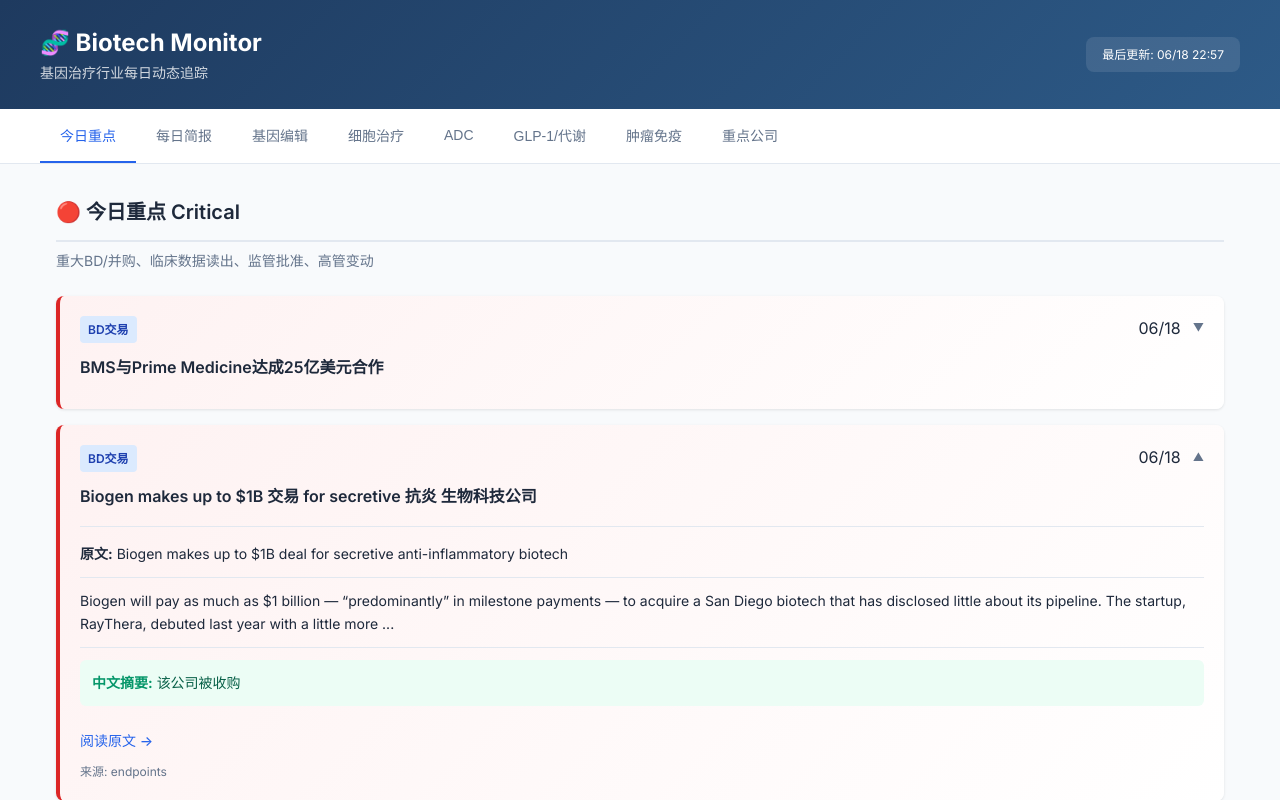
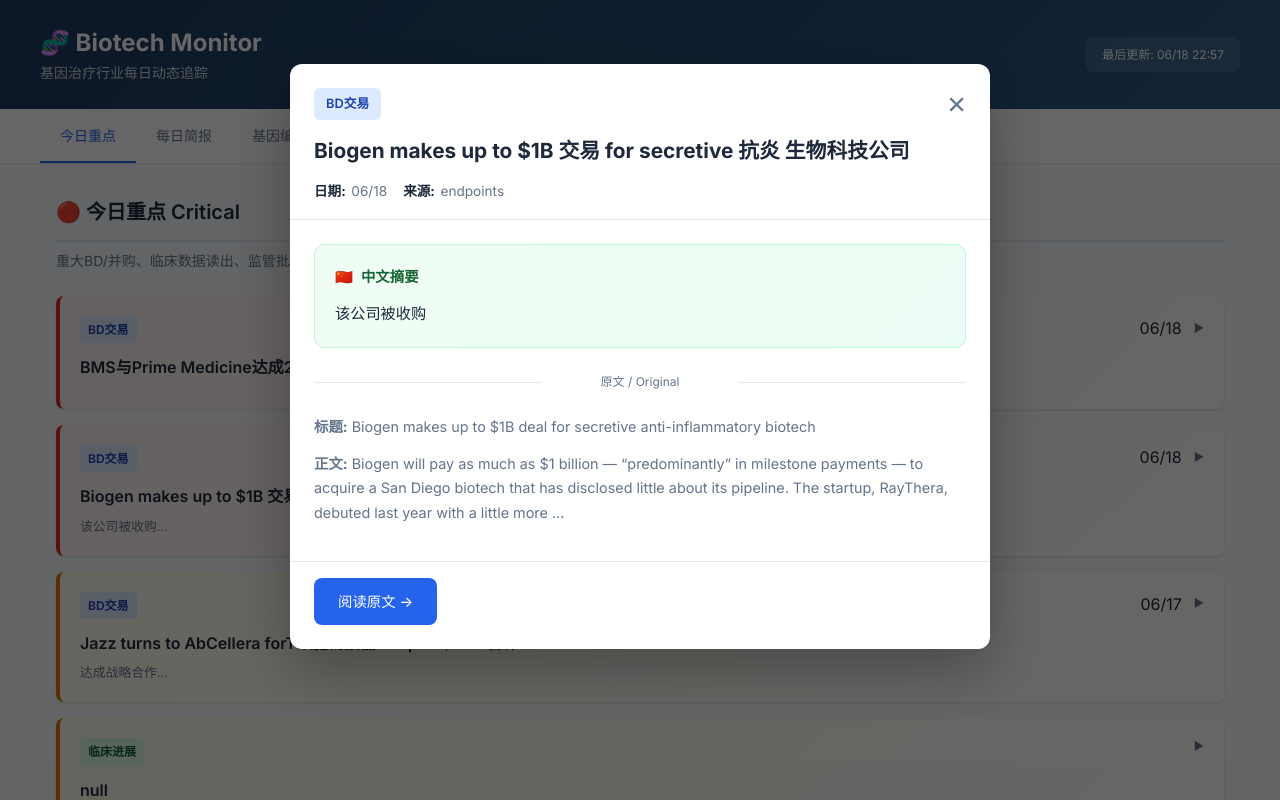
Before and after one commit to zhanghongling1010/biotech-monitor, a plain HTML site: page index.html in a window 1280 px wide. Both pictures are taken after a click on the element 640 px from the left and 481 px from the top of the page. Shown: the top 800 px of the page. Drawn offline with Linux system fonts and the light colour scheme.

Commit message:
Add modal popup with full Chinese details

```diff
--- a/css/style.css
+++ b/css/style.css
@@ -220,6 +220,13 @@
     margin-top: 0.5rem;
 }
 
+.alert-card .preview {
+    font-size: 0.8rem;
+    color: var(--text-secondary);
+    margin-top: 0.5rem;
+    line-height: 1.4;
+}
+
 /* Card Detail (Expandable) */
 .card-detail {
     display: none;
@@ -350,6 +357,13 @@
     font-size: 0.75rem;
     color: var(--text-secondary);
     flex-wrap: wrap;
+}
+
+.brief-item .preview {
+    font-size: 0.75rem;
+    color: var(--text-secondary);
+    margin-top: 0.35rem;
+    line-height: 1.3;
 }
 
 .brief-item .brief-item-meta .value {
@@ -642,6 +656,182 @@
     border-radius: var(--radius);
 }
 
+/* ===== Modal ===== */
+.modal {
+    display: none;
+    position: fixed;
+    top: 0;
+    left: 0;
+    width: 100%;
+    height: 100%;
+    background: rgba(0, 0, 0, 0.6);
+    z-index: 1000;
+    overflow-y: auto;
+}
+
+.modal.active {
+    display: flex;
+    align-items: flex-start;
+    justify-content: center;
+    padding: 2rem;
+}
+
+.modal-content {
+    background: var(--bg-card);
+    border-radius: 12px;
+    max-width: 700px;
+    width: 100%;
+    margin: 2rem auto;
+    box-shadow: 0 20px 60px rgba(0,0,0,0.3);
+    animation: modalSlideIn 0.3s ease;
+}
+
+@keyframes modalSlideIn {
+    from { opacity: 0; transform: translateY(-20px); }
+    to { opacity: 1; transform: translateY(0); }
+}
+
+.modal-header {
+    display: flex;
+    justify-content: space-between;
+    align-items: center;
+    padding: 1.5rem 1.5rem 0;
+}
+
+.modal-tag {
+    font-size: 0.8rem;
+    padding: 0.35rem 0.75rem;
+    border-radius: 6px;
+    font-weight: 600;
+}
+
+.modal-tag.deal { background: #dbeafe; color: #1e40af; }
+.modal-tag.clinical { background: #dcfce7; color: #166534; }
+.modal-tag.approval { background: #f3e8ff; color: #7c3aed; }
+
+.modal-close {
+    background: none;
+    border: none;
+    font-size: 2rem;
+    color: var(--text-secondary);
+    cursor: pointer;
+    padding: 0;
+    line-height: 1;
+}
+
+.modal-close:hover {
+    color: var(--text-primary);
+}
+
+.modal-title {
+    font-size: 1.3rem;
+    font-weight: 700;
+    padding: 1rem 1.5rem;
+    line-height: 1.4;
+}
+
+.modal-meta {
+    display: flex;
+    flex-wrap: wrap;
+    gap: 1rem;
+    padding: 0 1.5rem 1rem;
+    border-bottom: 1px solid var(--border);
+    font-size: 0.85rem;
+    color: var(--text-secondary);
+}
+
+.modal-meta-item {
+    display: flex;
+    align-items: center;
+    gap: 0.35rem;
+}
+
+.modal-meta-item strong {
+    color: var(--text-primary);
+}
+
+.modal-body {
+    padding: 1.5rem;
+}
+
+.modal-cn-content {
+    background: linear-gradient(135deg, #f0fdf4 0%, #ecfdf5 100%);
+    border: 1px solid #bbf7d0;
+    border-radius: 10px;
+    padding: 1.25rem;
+    margin-bottom: 1rem;
+}
+
+.modal-cn-content h3 {
+    font-size: 0.9rem;
+    color: #166534;
+    margin-bottom: 0.75rem;
+    display: flex;
+    align-items: center;
+    gap: 0.5rem;
+}
+
+.modal-cn-content h3::before {
+    content: "🇨🇳";
+}
+
+.modal-cn-content p {
+    font-size: 0.95rem;
+    line-height: 1.8;
+    color: #1e293b;
+}
+
+.modal-divider {
+    text-align: center;
+    color: var(--text-secondary);
+    font-size: 0.75rem;
+    margin: 1.5rem 0;
+    position: relative;
+}
+
+.modal-divider::before,
+.modal-divider::after {
+    content: "";
+    position: absolute;
+    top: 50%;
+    width: 35%;
+    height: 1px;
+    background: var(--border);
+}
+
+.modal-divider::before { left: 0; }
+.modal-divider::after { right: 0; }
+
+.modal-en-content {
+    color: var(--text-secondary);
+    font-size: 0.9rem;
+    line-height: 1.7;
+}
+
+.modal-en-content p {
+    margin-bottom: 0.75rem;
+}
+
+.modal-footer {
+    padding: 1rem 1.5rem 1.5rem;
+    border-top: 1px solid var(--border);
+}
+
+.modal-link {
+    display: inline-block;
+    background: var(--primary);
+    color: white;
+    padding: 0.75rem 1.5rem;
+    border-radius: 8px;
+    text-decoration: none;
+    font-weight: 500;
+    font-size: 0.9rem;
+}
+
+.modal-link:hover {
+    background: #1d4ed8;
+}
+
 /* ===== Responsive ===== */
 @media (max-width: 768px) {
     .header-content {
--- a/index.html
+++ b/index.html
@@ -120,6 +120,26 @@
         </section>
     </main>
 
+    <!-- 详情弹窗 Modal -->
+    <div id="detailModal" class="modal">
+        <div class="modal-content">
+            <div class="modal-header">
+                <span class="modal-tag" id="modalTag"></span>
+                <button class="modal-close" onclick="closeModal()">&times;</button>
+            </div>
+            <h2 class="modal-title" id="modalTitle"></h2>
+            <div class="modal-meta" id="modalMeta"></div>
+            <div class="modal-body">
+                <div class="modal-cn-content" id="modalCnContent"></div>
+                <div class="modal-divider">原文 / Original</div>
+                <div class="modal-en-content" id="modalEnContent"></div>
+            </div>
+            <div class="modal-footer">
+                <a id="modalLink" href="#" target="_blank" class="modal-link">阅读原文 →</a>
+            </div>
+        </div>
+    </div>
+
     <footer>
         <p>Biotech Monitor | 数据来源: PubMed, ClinicalTrials.gov, 公司公告 | 每日更新</p>
     </footer>
--- a/js/main.js
+++ b/js/main.js
@@ -127,28 +127,18 @@
     }
 
     container.innerHTML = items.map((item, idx) => `
-        <div class="alert-card ${item.priority === 'critical' ? 'critical' : 'warning'}">
+        <div class="alert-card ${item.priority === 'critical' ? 'critical' : 'warning'}" onclick="openDetailModal(${JSON.stringify(item).replace(/"/g, '&quot;')})">
             <div class="card-header">
                 <span class="tag ${item.type}">${item.tag}</span>
                 <div class="header-right">
                     ${item.companies?.length ? `<span class="companies">${item.companies.join(', ')}</span>` : ''}
                     ${item.company_type ? `<span class="company-type">${item.company_type}</span>` : ''}
                     <span class="date">${formatDate(item.date || item.pub_date || '')}</span>
-                    <span class="expand-icon">▼</span>
+                    <span class="expand-icon">▶</span>
                 </div>
             </div>
             <h4>${item.title_cn || item.title}</h4>
-            <div class="card-detail" id="critical-${idx}">
-                ${item.title_cn && item.title ? `<p class="description"><strong>原文:</strong> ${item.title}</p>` : ''}
-                ${item.description ? `<p class="description">${item.description}</p>` : ''}
-                ${item.description_cn ? `<p class="description-cn"><strong>中文摘要:</strong> ${item.description_cn}</p>` : ''}
-                ${item.value ? `<div class="meta-item"><strong>交易金额:</strong> ${item.value}</div>` : ''}
-                ${item.indication ? `<div class="meta-item"><strong>适应症:</strong> ${item.indication}</div>` : ''}
-                ${item.stage ? `<div class="meta-item"><strong>阶段:</strong> ${item.stage}</div>` : ''}
-                ${item.company ? `<div class="meta-item"><strong>公司:</strong> ${item.company}</div>` : ''}
-                ${item.link ? `<a href="${item.link}" target="_blank" class="read-more">阅读原文 →</a>` : ''}
-                ${item.source ? `<div class="meta">来源: ${item.source}</div>` : ''}
-            </div>
+            ${item.description_cn ? `<p class="preview">${item.description_cn.slice(0, 80)}...</p>` : ''}
         </div>
     `).join('');
 }
@@ -162,22 +152,17 @@
         dealsList.innerHTML = '<div class="empty-card">暂无新交易</div>';
     } else {
         dealsList.innerHTML = deals.map((d, i) => `
-            <div class="brief-item">
+            <div class="brief-item" onclick="openDetailModal(${JSON.stringify(d).replace(/"/g, '&quot;')})">
                 <div class="brief-item-header">
                     <span class="item-title">${d.title_cn || d.title}</span>
-                    <span class="expand-icon">▼</span>
+                    <span class="expand-icon">▶</span>
                 </div>
                 <div class="brief-item-meta">
                     ${d.company ? `<span>${d.company}</span>` : ''}
                     ${d.value ? `<span class="value">${d.value}</span>` : ''}
                     ${d.date ? `<span class="date">${formatDate(d.date)}</span>` : ''}
                 </div>
-                <div class="card-detail" id="deal-${i}">
-                    ${d.title && d.title_cn ? `<p class="description"><strong>原文:</strong> ${d.title}</p>` : ''}
-                    ${d.description ? `<p>${d.description}</p>` : ''}
-                    ${d.description_cn ? `<p class="description-cn"><strong>中文摘要:</strong> ${d.description_cn}</p>` : ''}
-                    ${d.link ? `<a href="${d.link}" target="_blank" class="read-more">阅读原文 →</a>` : ''}
-                </div>
+                ${d.description_cn ? `<p class="preview">${d.description_cn.slice(0, 60)}...</p>` : ''}
             </div>
         `).join('');
     }
@@ -189,22 +174,17 @@
         clinicalList.innerHTML = '<div class="empty-card">暂无临床进展</div>';
     } else {
         clinicalList.innerHTML = clinical.map((c, i) => `
-            <div class="brief-item">
+            <div class="brief-item" onclick="openDetailModal(${JSON.stringify(c).replace(/"/g, '&quot;')})">
                 <div class="brief-item-header">
                     <span class="item-title">${c.title_cn || c.title}</span>
-                    <span class="expand-icon">▼</span>
+                    <span class="expand-icon">▶</span>
                 </div>
                 <div class="brief-item-meta">
                     ${c.company ? `<span>${c.company}</span>` : ''}
                     ${c.indication ? `<span>${c.indication}</span>` : ''}
                     ${c.stage ? `<span class="stage">${c.stage}</span>` : ''}
                 </div>
-                <div class="card-detail" id="clinical-${i}">
-                    ${c.title && c.title_cn ? `<p class="description"><strong>原文:</strong> ${c.title}</p>` : ''}
-                    ${c.description ? `<p>${c.description}</p>` : ''}
-                    ${c.description_cn ? `<p class="description-cn"><strong>中文摘要:</strong> ${c.description_cn}</p>` : ''}
-                    ${c.link ? `<a href="${c.link}" target="_blank" class="read-more">阅读原文 →</a>` : ''}
-                </div>
+                ${c.description_cn ? `<p class="preview">${c.description_cn.slice(0, 60)}...</p>` : ''}
             </div>
         `).join('');
     }
@@ -349,6 +329,96 @@
     }
 }
 
+function openDetailModal(item) {
+    const modal = document.getElementById('detailModal');
+    const tagMap = { 'deal': 'BD交易', 'clinical': '临床进展', 'approval': '监管批准' };
+
+    // Set tag
+    document.getElementById('modalTag').textContent = tagMap[item.type] || item.type;
+    document.getElementById('modalTag').className = 'modal-tag ' + (item.type || '');
+
+    // Set title
+    document.getElementById('modalTitle').textContent = item.title_cn || item.title || '';
+
+    // Set meta
+    let metaHtml = '';
+    if (item.companies?.length) {
+        metaHtml += `<span class="modal-meta-item"><strong>涉及公司:</strong> ${item.companies.join(', ')}</span>`;
+    }
+    if (item.company) {
+        metaHtml += `<span class="modal-meta-item"><strong>公司:</strong> ${item.company}</span>`;
+    }
+    if (item.value) {
+        metaHtml += `<span class="modal-meta-item"><strong>交易金额:</strong> ${item.value}</span>`;
+    }
+    if (item.indication) {
+        metaHtml += `<span class="modal-meta-item"><strong>适应症:</strong> ${item.indication}</span>`;
+    }
+    if (item.stage) {
+        metaHtml += `<span class="modal-meta-item"><strong>临床阶段:</strong> ${item.stage}</span>`;
+    }
+    if (item.date || item.pub_date) {
+        metaHtml += `<span class="modal-meta-item"><strong>日期:</strong> ${formatDate(item.date || item.pub_date)}</span>`;
+    }
+    if (item.source) {
+        metaHtml += `<span class="modal-meta-item"><strong>来源:</strong> ${item.source}</span>`;
+    }
+    document.getElementById('modalMeta').innerHTML = metaHtml;
+
+    // Set Chinese content
+    let cnContent = '';
+    if (item.description_cn) {
+        cnContent = `<h3>中文摘要</h3><p>${item.description_cn}</p>`;
+    } else if (item.title_cn) {
+        cnContent = `<h3>中文摘要</h3><p>${item.title_cn}</p>`;
+    }
+    document.getElementById('modalCnContent').innerHTML = cnContent || '<p style="color:#64748b;">暂无中文翻译</p>';
+
+    // Set English content
+    let enContent = '';
+    if (item.title) {
+        enContent += `<p><strong>标题:</strong> ${item.title}</p>`;
+    }
+    if (item.description) {
+        enContent += `<p><strong>正文:</strong> ${item.description}</p>`;
+    }
+    document.getElementById('modalEnContent').innerHTML = enContent;
+
+    // Set link
+    const linkEl = document.getElementById('modalLink');
+    if (item.link) {
+        linkEl.href = item.link;
+        linkEl.style.display = 'inline-block';
+    } else {
+        linkEl.style.display = 'none';
+    }
+
+    // Show modal
+    modal.classList.add('active');
+    document.body.style.overflow = 'hidden';
+}
+
+function closeModal() {
+    const modal = document.getElementById('detailModal');
+    modal.classList.remove('active');
+    document.body.style.overflow = '';
+}
+
+// Close modal on outside click
+document.addEventListener('click', (e) => {
+    const modal = document.getElementById('detailModal');
+    if (e.target === modal) {
+        closeModal();
+    }
+});
+
+// Close modal on Escape key
+document.addEventListener('keydown', (e) => {
+    if (e.key === 'Escape') {
+        closeModal();
+    }
+});
+
 // ===== Sample Data for Demo =====
 function loadSampleData() {
     const sampleData = {
```
